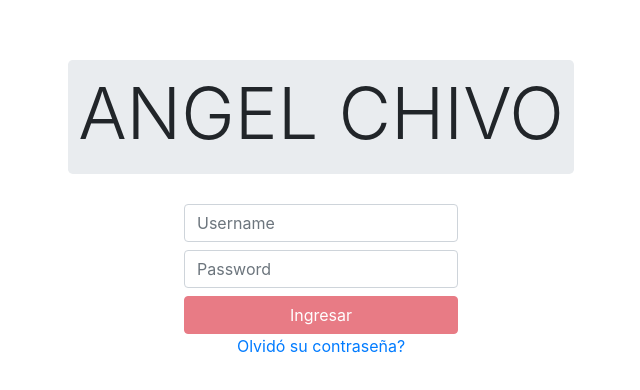
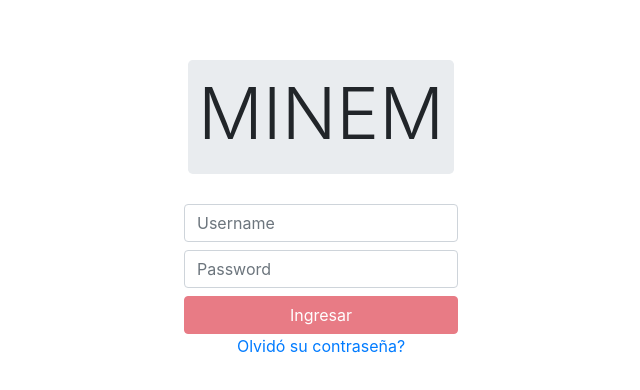
Before and after one commit to minem-diars/minem-diars-front, an Angular app: page / in a window 1280 px wide. Shown: the part 150-540 px from the top of the page, without its empty margins (319-959 px from the left). Built offline with nearby package versions, Linux system fonts and the light colour scheme.

Commit message:
fix login

```diff
--- a/src/app/components/login/login.component.html
+++ b/src/app/components/login/login.component.html
@@ -1,6 +1,6 @@
 <div class="titleFather">
     <div class="jumbotron titleSon">
-        <h1 class="display-3">ANGEL CHIVO</h1>
+        <h1 class="display-3">MINEM</h1>
     </div>
     <br>
     <div class="titleSon">
```
